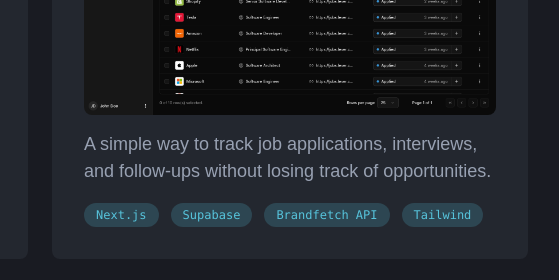
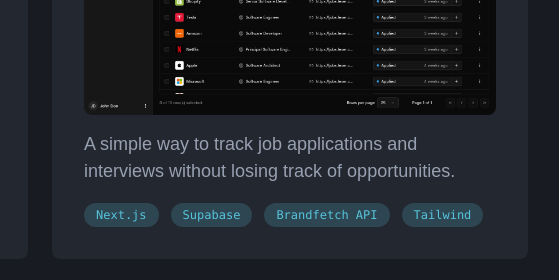
Before and after one commit to rabiibouhestine/rabii-bouhestine, an Astro site: page / in a window 1280 px wide. Shown: the part 1760-2040 px from the top of the page, 600-1159 px from the left. Built offline with nearby package versions, Linux system fonts and the light colour scheme; Astro itself is replaced by a stand-in of ours.

Commit message:
update projects

```diff
--- a/src/components/ProjectsSection.astro
+++ b/src/components/ProjectsSection.astro
@@ -29,7 +29,7 @@
     image={trackly}
     name="Trackly"
     title="Job Applications Tracker"
-    description="A simple way to track job applications, interviews, and follow-ups without losing track of opportunities."
+    description="A simple way to track job applications and interviews without losing track of opportunities."
     github="https://github.com/rabiibouhestine/job-tracker"
     website="https://trackly.so"
     skills={["Next.js", "Supabase", "Brandfetch API", "Tailwind"]}
```
